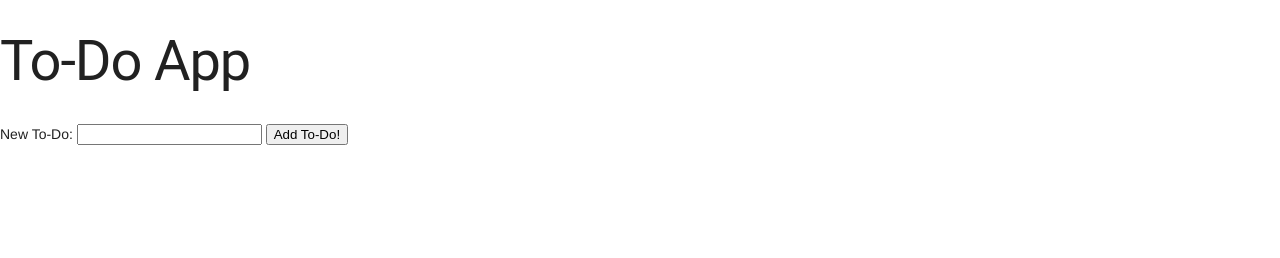
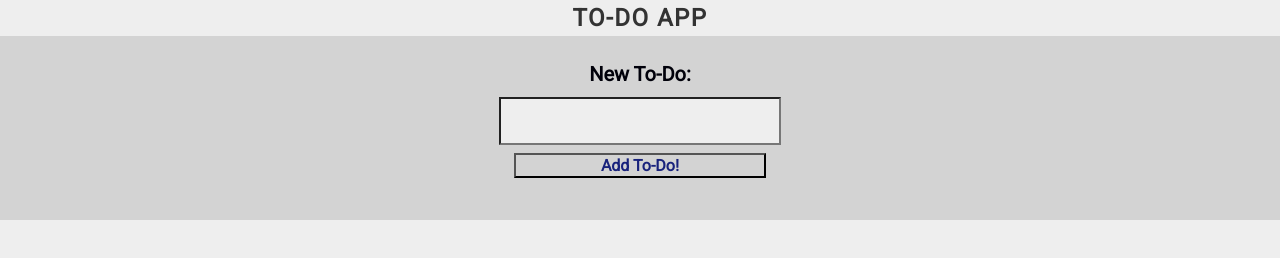
Before and after one commit to Shuchij/to-do-app, a plain HTML site: page index.html in a window 1280 px wide. Drawn offline with nearby package versions, Linux system fonts and the light colour scheme.

Commit message:
Updated html and CSS form style sheet.

```diff
--- /dev/null
+++ b/css/style.css
@@ -0,0 +1,76 @@
+@import url(https://fonts.googleapis.com/css?family=Roboto:400,300);
+
+{
+  box-sizing: border-box;
+}
+
+body {
+  font-family: 'Roboto', "Open Sans", sans-serif;
+  background-color: #eee;
+  color: #00000A;
+  font-size: 16px;
+  line-height: 1.5;
+  margin: 0 auto;
+  min-height: 100%;
+  }
+
+h1 {
+  text-align: center;
+  display: block;
+  font-size: 24px;
+  font-weight: bold;
+  margin: 0 auto;
+  letter-spacing: 1.5px;
+  color: #333;
+  text-transform: uppercase;
+}
+
+form {
+	background-color: #eeeeee;
+	display: flex;
+	align-items: center;
+	justify-content: center;
+	flex-direction: column;
+	padding: 0 5%;
+	height: 50%;
+	text-align: center;
+}
+
+input {
+	background-color: #eee;
+	border: 1;
+	padding: 1% 1%;
+	margin: 8px 0;
+	width: 20%;
+}
+
+#addToDoForm {
+  background-color: lightgrey;
+  color: #00000A;
+  padding: 10px;
+  text-align: center;
+}
+
+#label {
+  padding: 1% 1% 0;
+  display: inline-block;
+  font-size: 20px;
+  font-weight: bold;
+}
+
+#toDoList {
+    list-style-type: none;
+  	color: #00000A;
+  	font-size: 16px;
+  	width: 33.33%;
+  	float: left;
+  	position: relative;
+}
+
+button {
+  background: transparent;
+  color: #18227C;
+  font-weight: 600;
+  width: 20%;
+  border: 2;
+}
--- a/index.html
+++ b/index.html
@@ -2,26 +2,23 @@
 <html>
   <head>
     <meta name="viewport" content="width=device-width, initial-scale=1">
-    <link rel="stylesheet" href="https://fonts.googleapis.com/icon?family=Material+Icons">
-    <link rel="stylesheet" href="https://code.getmdl.io/1.3.0/material.indigo-pink.min.css">
+    <link rel="stylesheet" type="text/css" href="css/normalize.css">
+    <link rel="stylesheet" type="text/css" href="css/style.css">
+    <link rel="stylesheet" href="https://cdnjs.cloudflare.com/ajax/libs/font-awesome/4.6.3/css/font-awesome.min.css">
+    <link href="https://fonts.googleapis.com/css?family=Roboto" rel="stylesheet">
     <title>To-Do App</title>
   </head>
   <body>
+    <div class="container">
         <h1>To-Do App</h1>
-
             <form id="addToDoForm">
               <label id="label">New To-Do:</label>
               <input type="text" id="newToDoText">
               <button type="submit">Add To-Do!</button>
-
               <ul id="toDoList">
-
               </ul>
-
-
             </form>
-
-
+    </div>
 
 
  <script src="app.js"></script>
--- /dev/null
+++ b/style.css
@@ -0,0 +1,76 @@
+@import url(https://fonts.googleapis.com/css?family=Roboto:400,300);
+
+{
+  box-sizing: border-box;
+}
+
+body {
+  font-family: 'Roboto', "Open Sans", sans-serif;
+  background-color: #eee;
+  color: #00000A;
+  font-size: 16px;
+  line-height: 1.5;
+  margin: 0 auto;
+  min-height: 100%;
+  }
+
+h1 {
+  text-align: center;
+  display: block;
+  font-size: 24px;
+  font-weight: bold;
+  margin: 0 auto;
+  letter-spacing: 1.5px;
+  color: #333;
+  text-transform: uppercase;
+}
+
+form {
+	background-color: #eeeeee;
+	display: flex;
+	align-items: center;
+	justify-content: center;
+	flex-direction: column;
+	padding: 0 5%;
+	height: 50%;
+	text-align: center;
+}
+
+input {
+	background-color: #eee;
+	border: 1;
+	padding: 1%;
+	margin: 5px;
+	width: 20%;
+}
+
+#addToDoForm {
+  background-color: lightgrey;
+  color: #00000A;
+  padding: 10px;
+  text-align: center;
+}
+
+#label {
+  padding: 1% 1% 0;
+  display: inline-block;
+  font-size: 20px;
+  font-weight: bold;
+}
+
+#toDoList {
+    list-style-type: none;
+  	color: #00000A;
+  	font-size: 16px;
+  	width: 33.33%;
+  	float: left;
+  	position: relative;
+}
+
+button {
+  background: transparent;
+  color: #18227C;
+  font-weight: 600;
+  width: 20%;
+  border: 2;
+}
```
Also changed, not shown: css/normalize.css (added). Lines whose indentation alone changed are shown as unchanged.
